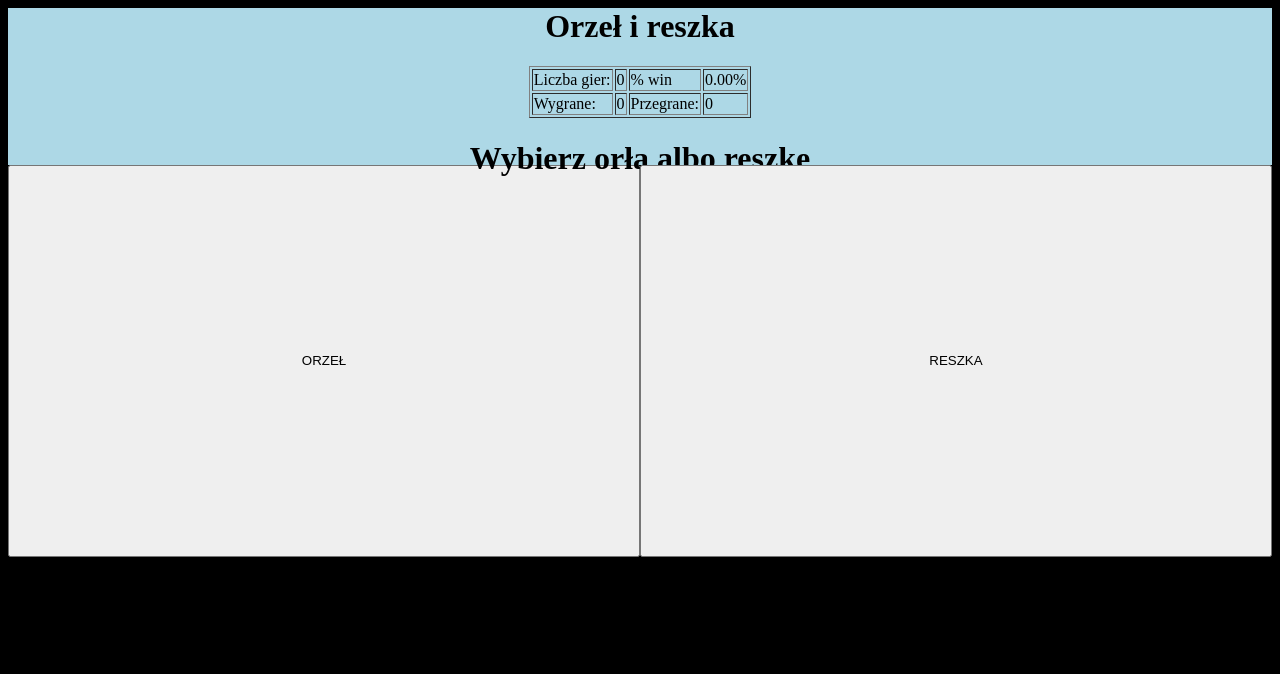
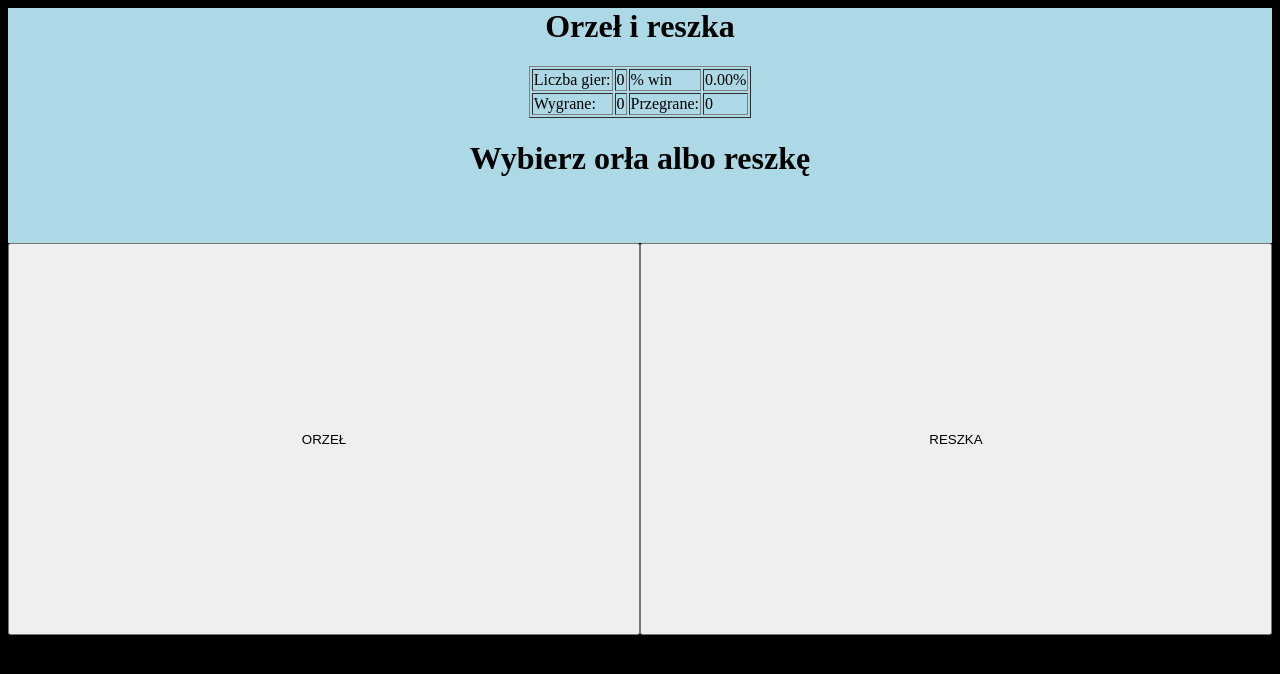
Before and after one commit to dedronek/orzel-reszka, a plain HTML site: page index.html in a window 1280 px wide. Drawn offline with Linux system fonts and the light colour scheme.

Commit message:
Update index.html

```diff
--- a/index.html
+++ b/index.html
@@ -35,7 +35,7 @@
         <title>Orzeł i reszka</title>
     </head>
     <body style="background-color:black">
-        <div style="background-color:lightblue;height:20%;">
+        <div style="background-color:lightblue;height:30%;">
             <center><h1>Orzeł i reszka</h1></center>
             <center>
                 <table border="1" >
```
